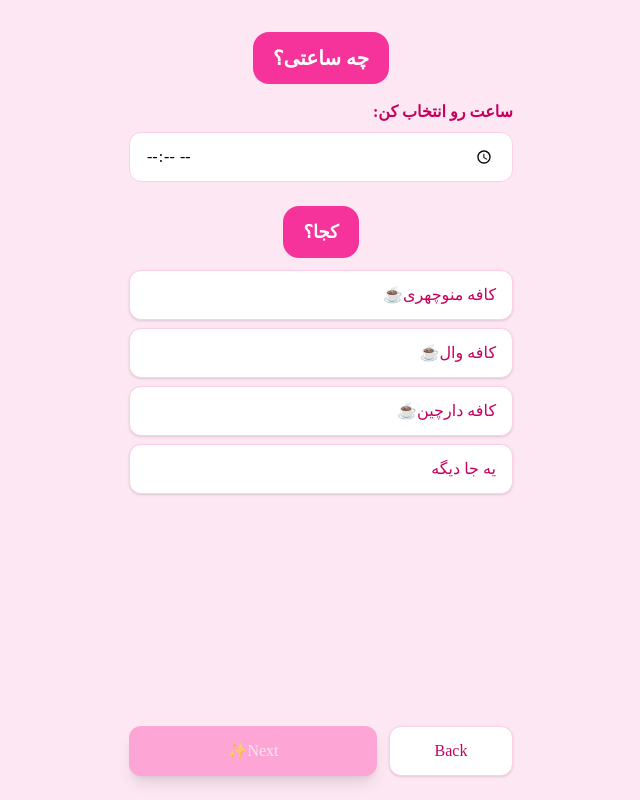
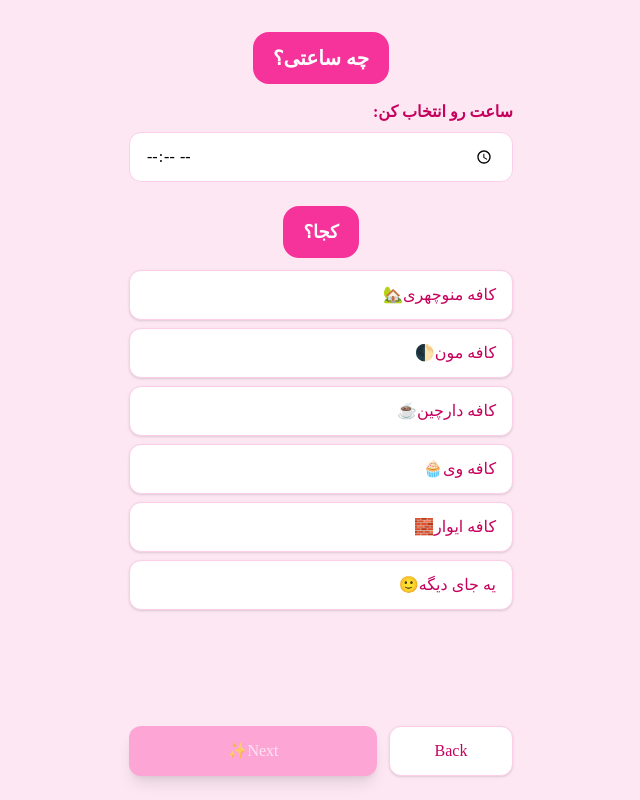
Before and after one commit to Hemo364/date-proposal, a React (Vite) app: page / in a window 1280 px wide. Both pictures are taken after a click on the button "Yes💗". Shown: the whole page, without its empty margins (319-959 px from the left). Built offline with nearby package versions, Linux system fonts and the light colour scheme; a web font is replaced by a local one.

Commit message:
add new coffee

```diff
--- a/src/DateProject/SetDate.jsx
+++ b/src/DateProject/SetDate.jsx
@@ -1,6 +1,6 @@
 import React, { useMemo, useState } from "react";
 
-const PLACES = ["کافه منوچهری☕", "کافه وال☕", "کافه دارچین☕", "یه جا دیگه"];
+const PLACES = ["کافه منوچهری🏡", "کافه مون🌓", "کافه دارچین☕", "کافه وی🧁","کافه ایوار🧱","یه جای دیگه🙂"];
 
 const SetDate = ({ onBack, onNext, initialValue }) => {
   const [selectedTime, setSelectedTime] = useState(initialValue?.time ?? "");
```
